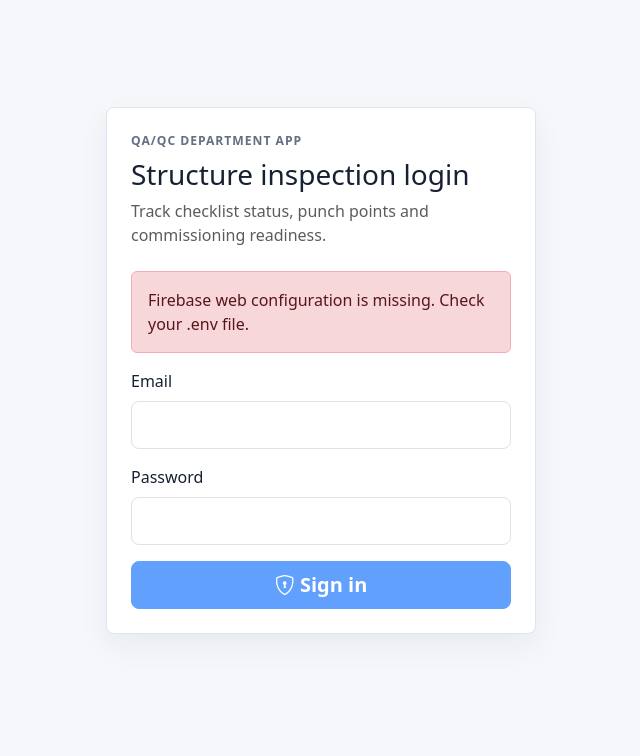
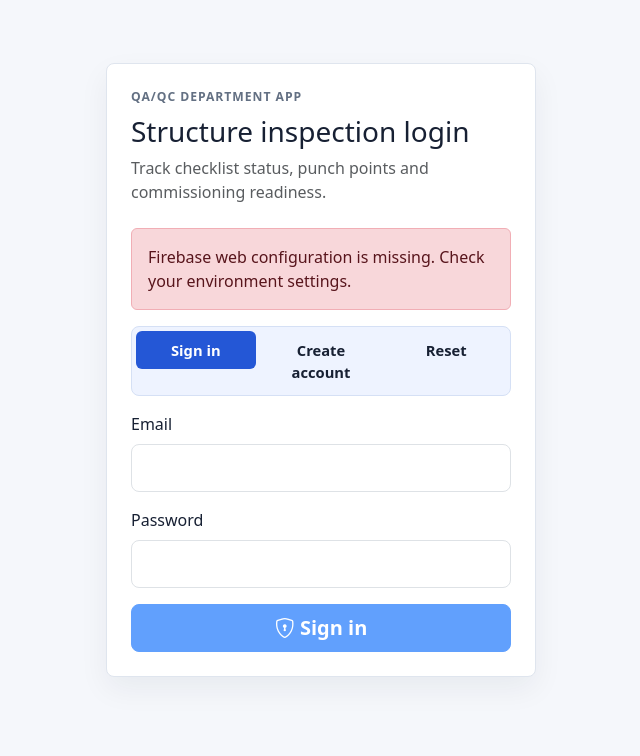
Before and after one commit to sanjay9920/qaqc-structure-checklist, a Python web app: template templates/login.html in a window 1280 px wide. Shown: the part 57-813 px from the top of the page, without its empty margins (319-959 px from the left). Run offline with Jinja, Linux system fonts and the light colour scheme; the template is opened without the code that fills it, so the values that code supplies are empty; some libraries are stand-ins or nearby versions.

Commit message:
Add worker self signup and password reset

```diff
--- a/static/css/styles.css
+++ b/static/css/styles.css
@@ -81,6 +81,33 @@ body {
 .auth-panel {
   width: min(100%, 430px);
   padding: 1.5rem;
+}
+
+.auth-tabs {
+  display: grid;
+  grid-template-columns: repeat(3, minmax(0, 1fr));
+  gap: 0.35rem;
+  background: #eef3ff;
+  border: 1px solid #d5e0f5;
+  border-radius: 8px;
+  padding: 0.25rem;
+}
+
+.auth-tabs .nav-item {
+  min-width: 0;
+}
+
+.auth-tabs .nav-link {
+  width: 100%;
+  border-radius: 6px;
+  color: var(--ink);
+  font-size: 0.92rem;
+  font-weight: 700;
+  white-space: normal;
+}
+
+.auth-tabs .nav-link.active {
+  background: var(--blue);
 }
 
 .structure-shell {
--- a/static/js/login.js
+++ b/static/js/login.js
@@ -1,47 +1,127 @@
 (function () {
-  const form = document.getElementById("loginForm");
-  const button = document.getElementById("loginButton");
-  const alertBox = document.getElementById("loginAlert");
+  const loginForm = document.getElementById("loginForm");
+  const signupForm = document.getElementById("signupForm");
+  const resetForm = document.getElementById("resetForm");
+  const loginButton = document.getElementById("loginButton");
+  const signupButton = document.getElementById("signupButton");
+  const resetButton = document.getElementById("resetButton");
+  const alertBox = document.getElementById("authAlert");
 
-  function showError(message) {
+  function showAlert(message, type) {
     alertBox.textContent = message;
+    alertBox.className = `alert alert-${type || "danger"}`;
     alertBox.classList.remove("d-none");
   }
 
+  function hideAlert() {
+    alertBox.classList.add("d-none");
+  }
+
+  function friendlyAuthMessage(error) {
+    const messages = {
+      "auth/email-already-in-use": "This email is already registered. Please sign in or reset the password.",
+      "auth/invalid-email": "Please enter a valid email address.",
+      "auth/invalid-login-credentials": "Email or password is incorrect.",
+      "auth/user-not-found": "No user found for this email.",
+      "auth/weak-password": "Password must be at least 6 characters.",
+      "auth/wrong-password": "Email or password is incorrect."
+    };
+    return messages[error.code] || error.message || "Request failed. Please try again.";
+  }
+
+  async function createServerSession(user) {
+    const idToken = await user.getIdToken(true);
+    const response = await fetch("/session-login", {
+      method: "POST",
+      headers: { "Content-Type": "application/json" },
+      body: JSON.stringify({ idToken })
+    });
+    const payload = await response.json();
+    if (!response.ok) {
+      throw new Error(payload.error || "Login failed.");
+    }
+  }
+
+  function restoreButton(button, html) {
+    button.disabled = false;
+    button.innerHTML = html;
+  }
+
   if (!window.firebaseConfig || !window.firebaseConfig.apiKey) {
-    showError("Firebase web configuration is missing. Check your .env file.");
-    button.disabled = true;
+    showAlert("Firebase web configuration is missing. Check your environment settings.");
+    [loginButton, signupButton, resetButton].forEach((button) => {
+      if (button) button.disabled = true;
+    });
     return;
   }
 
   firebase.initializeApp(window.firebaseConfig);
 
-  form.addEventListener("submit", async function (event) {
+  loginForm.addEventListener("submit", async function (event) {
     event.preventDefault();
-    alertBox.classList.add("d-none");
-    button.disabled = true;
-    button.innerHTML = '<span class="spinner-border spinner-border-sm" aria-hidden="true"></span> Signing in';
+    hideAlert();
+    loginButton.disabled = true;
+    loginButton.innerHTML = '<span class="spinner-border spinner-border-sm" aria-hidden="true"></span> Signing in';
 
-    const email = document.getElementById("email").value.trim();
-    const password = document.getElementById("password").value;
+    const email = document.getElementById("loginEmail").value.trim();
+    const password = document.getElementById("loginPassword").value;
 
     try {
       const credential = await firebase.auth().signInWithEmailAndPassword(email, password);
-      const idToken = await credential.user.getIdToken();
-      const response = await fetch("/session-login", {
-        method: "POST",
-        headers: { "Content-Type": "application/json" },
-        body: JSON.stringify({ idToken })
-      });
-      const payload = await response.json();
-      if (!response.ok) {
-        throw new Error(payload.error || "Login failed.");
+      await createServerSession(credential.user);
+      window.location.assign(window.nextUrl || "/account");
+    } catch (error) {
+      showAlert(friendlyAuthMessage(error));
+      restoreButton(loginButton, '<i class="bi bi-shield-lock" aria-hidden="true"></i> Sign in');
+    }
+  });
+
+  signupForm.addEventListener("submit", async function (event) {
+    event.preventDefault();
+    hideAlert();
+    signupButton.disabled = true;
+    signupButton.innerHTML = '<span class="spinner-border spinner-border-sm" aria-hidden="true"></span> Creating';
+
+    const name = document.getElementById("signupName").value.trim();
+    const email = document.getElementById("signupEmail").value.trim();
+    const password = document.getElementById("signupPassword").value;
+    const confirmPassword = document.getElementById("signupConfirmPassword").value;
+
+    if (password !== confirmPassword) {
+      showAlert("Passwords do not match.");
+      restoreButton(signupButton, '<i class="bi bi-person-plus" aria-hidden="true"></i> Create account');
+      return;
+    }
+
+    try {
+      const credential = await firebase.auth().createUserWithEmailAndPassword(email, password);
+      if (name) {
+        await credential.user.updateProfile({ displayName: name });
       }
-      window.location.assign(window.nextUrl || "/admin");
+      await createServerSession(credential.user);
+      window.location.assign(window.nextUrl || "/account");
     } catch (error) {
-      showError(error.message || "Login failed.");
-      button.disabled = false;
-      button.innerHTML = '<i class="bi bi-shield-lock" aria-hidden="true"></i> Sign in';
+      showAlert(friendlyAuthMessage(error));
+      restoreButton(signupButton, '<i class="bi bi-person-plus" aria-hidden="true"></i> Create account');
+    }
+  });
+
+  resetForm.addEventListener("submit", async function (event) {
+    event.preventDefault();
+    hideAlert();
+    resetButton.disabled = true;
+    resetButton.innerHTML = '<span class="spinner-border spinner-border-sm" aria-hidden="true"></span> Sending';
+
+    const email = document.getElementById("resetEmail").value.trim();
+
+    try {
+      await firebase.auth().sendPasswordResetEmail(email);
+      showAlert("Password reset link sent. Please check your email.", "success");
+      resetForm.reset();
+    } catch (error) {
+      showAlert(friendlyAuthMessage(error));
+    } finally {
+      restoreButton(resetButton, '<i class="bi bi-envelope-check" aria-hidden="true"></i> Send reset link');
     }
   });
 })();
--- a/templates/login.html
+++ b/templates/login.html
@@ -11,22 +11,82 @@
       <p class="text-muted mb-0">Track checklist status, punch points and commissioning readiness.</p>
     </div>
 
-    <div id="loginAlert" class="alert alert-danger d-none" role="alert"></div>
+    <div id="authAlert" class="alert d-none" role="alert"></div>
 
+    <ul class="nav nav-pills auth-tabs mb-3" id="authTabs" role="tablist">
+      <li class="nav-item" role="presentation">
+        <button class="nav-link active" id="signin-tab" data-bs-toggle="pill" data-bs-target="#signinPane" type="button" role="tab" aria-controls="signinPane" aria-selected="true">
+          Sign in
+        </button>
+      </li>
+      <li class="nav-item" role="presentation">
+        <button class="nav-link" id="signup-tab" data-bs-toggle="pill" data-bs-target="#signupPane" type="button" role="tab" aria-controls="signupPane" aria-selected="false">
+          Create account
+        </button>
+      </li>
+      <li class="nav-item" role="presentation">
+        <button class="nav-link" id="reset-tab" data-bs-toggle="pill" data-bs-target="#resetPane" type="button" role="tab" aria-controls="resetPane" aria-selected="false">
+          Reset
+        </button>
+      </li>
+    </ul>
+
+    <div class="tab-content">
+      <div class="tab-pane fade show active" id="signinPane" role="tabpanel" aria-labelledby="signin-tab" tabindex="0">
         <form id="loginForm" class="vstack gap-3">
           <div>
-        <label for="email" class="form-label">Email</label>
-        <input id="email" name="email" type="email" class="form-control form-control-lg" autocomplete="email" required>
+            <label for="loginEmail" class="form-label">Email</label>
+            <input id="loginEmail" name="email" type="email" class="form-control form-control-lg" autocomplete="email" required>
           </div>
           <div>
-        <label for="password" class="form-label">Password</label>
-        <input id="password" name="password" type="password" class="form-control form-control-lg" autocomplete="current-password" required>
+            <label for="loginPassword" class="form-label">Password</label>
+            <input id="loginPassword" name="password" type="password" class="form-control form-control-lg" autocomplete="current-password" required>
           </div>
           <button id="loginButton" class="btn btn-primary btn-lg w-100" type="submit">
             <i class="bi bi-shield-lock" aria-hidden="true"></i>
             Sign in
           </button>
         </form>
+      </div>
+
+      <div class="tab-pane fade" id="signupPane" role="tabpanel" aria-labelledby="signup-tab" tabindex="0">
+        <form id="signupForm" class="vstack gap-3">
+          <div>
+            <label for="signupName" class="form-label">Name</label>
+            <input id="signupName" name="name" type="text" class="form-control form-control-lg" autocomplete="name" required>
+          </div>
+          <div>
+            <label for="signupEmail" class="form-label">Email</label>
+            <input id="signupEmail" name="email" type="email" class="form-control form-control-lg" autocomplete="email" required>
+          </div>
+          <div>
+            <label for="signupPassword" class="form-label">Password</label>
+            <input id="signupPassword" name="password" type="password" class="form-control form-control-lg" autocomplete="new-password" minlength="6" required>
+          </div>
+          <div>
+            <label for="signupConfirmPassword" class="form-label">Confirm password</label>
+            <input id="signupConfirmPassword" name="confirm_password" type="password" class="form-control form-control-lg" autocomplete="new-password" minlength="6" required>
+          </div>
+          <button id="signupButton" class="btn btn-primary btn-lg w-100" type="submit">
+            <i class="bi bi-person-plus" aria-hidden="true"></i>
+            Create account
+          </button>
+        </form>
+      </div>
+
+      <div class="tab-pane fade" id="resetPane" role="tabpanel" aria-labelledby="reset-tab" tabindex="0">
+        <form id="resetForm" class="vstack gap-3">
+          <div>
+            <label for="resetEmail" class="form-label">Email</label>
+            <input id="resetEmail" name="email" type="email" class="form-control form-control-lg" autocomplete="email" required>
+          </div>
+          <button id="resetButton" class="btn btn-outline-primary btn-lg w-100" type="submit">
+            <i class="bi bi-envelope-check" aria-hidden="true"></i>
+            Send reset link
+          </button>
+        </form>
+      </div>
+    </div>
   </div>
 </div>
 {% endblock %}
```
Also changed, not shown: checklist_app/__init__.py (+13 -2 lines), templates/account.html (added, +17 -0 lines). Lines whose indentation alone changed are shown as unchanged.
